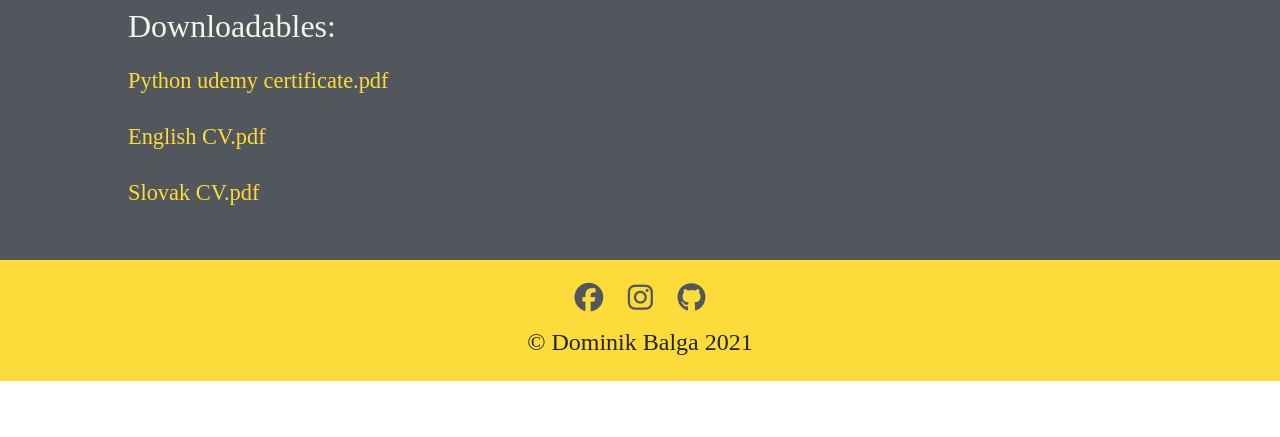
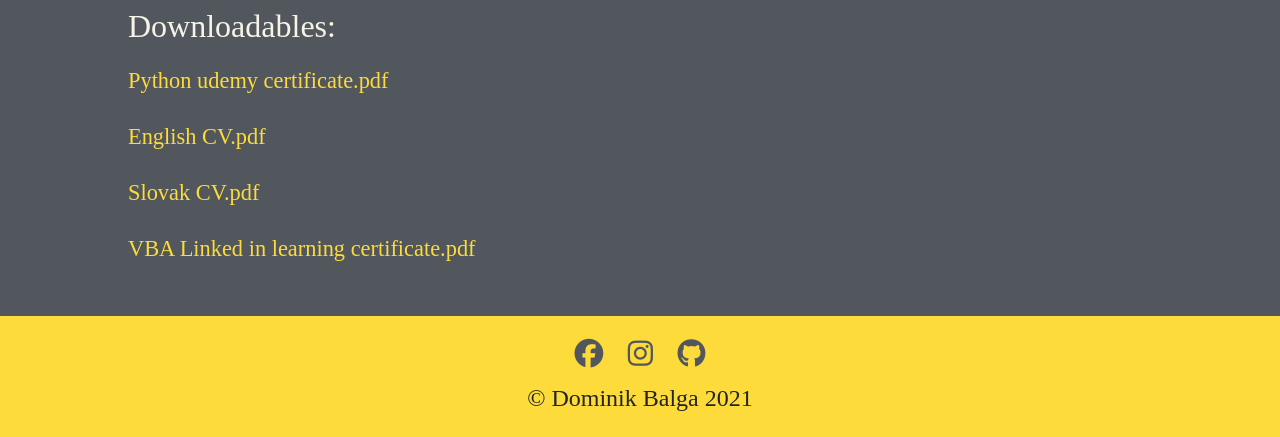
Before and after one commit to DominikBalga/MyPersonalSite, a Flask app: page /about-me in a window 1280 px wide. Shown: the part 1887-2324 px from the top of the page. Run offline with Flask 2, Linux system fonts and the light colour scheme; some libraries are stand-ins or nearby versions; some web fonts are replaced.

Commit message:
added vba certificate to downloadables

```diff
--- a/main.py
+++ b/main.py
@@ -163,6 +163,13 @@ def downloadcven():
 def downloadcvsk():
     return send_from_directory('static',
                                filename="images/cvskDominikBalga.pdf", as_attachment=True)
+
+@app.route('/downloadvbacert')
+def downloadvbacert():
+    return send_from_directory('static',
+                               filename="images/VBAcertificate.pdf", as_attachment=True)
+
+
 @app.route('/deleteproject/<int:id>')
 @login_required
 def deleteproject(id):
--- a/templates/aboutme.html
+++ b/templates/aboutme.html
@@ -44,6 +44,8 @@
     <a href="{{url_for('downloadcven')}}">English CV.pdf</a>
     <br>
     <a href="{{url_for('downloadcvsk')}}">Slovak CV.pdf</a>
+    <br>
+    <a href="{{url_for('downloadvbacert')}}">VBA Linked in learning certificate.pdf</a>
 </div>
 </section>
 {% include 'footer.html' %}
```
Also changed, not shown: 1 other file.
